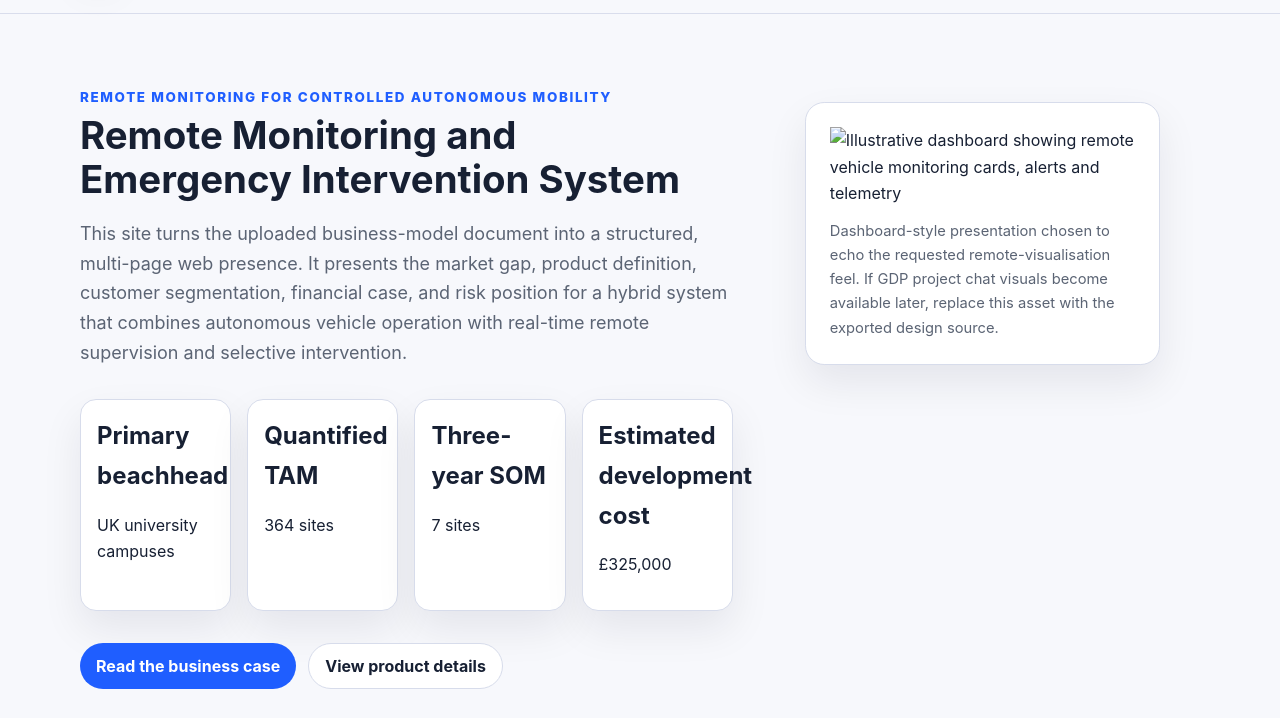
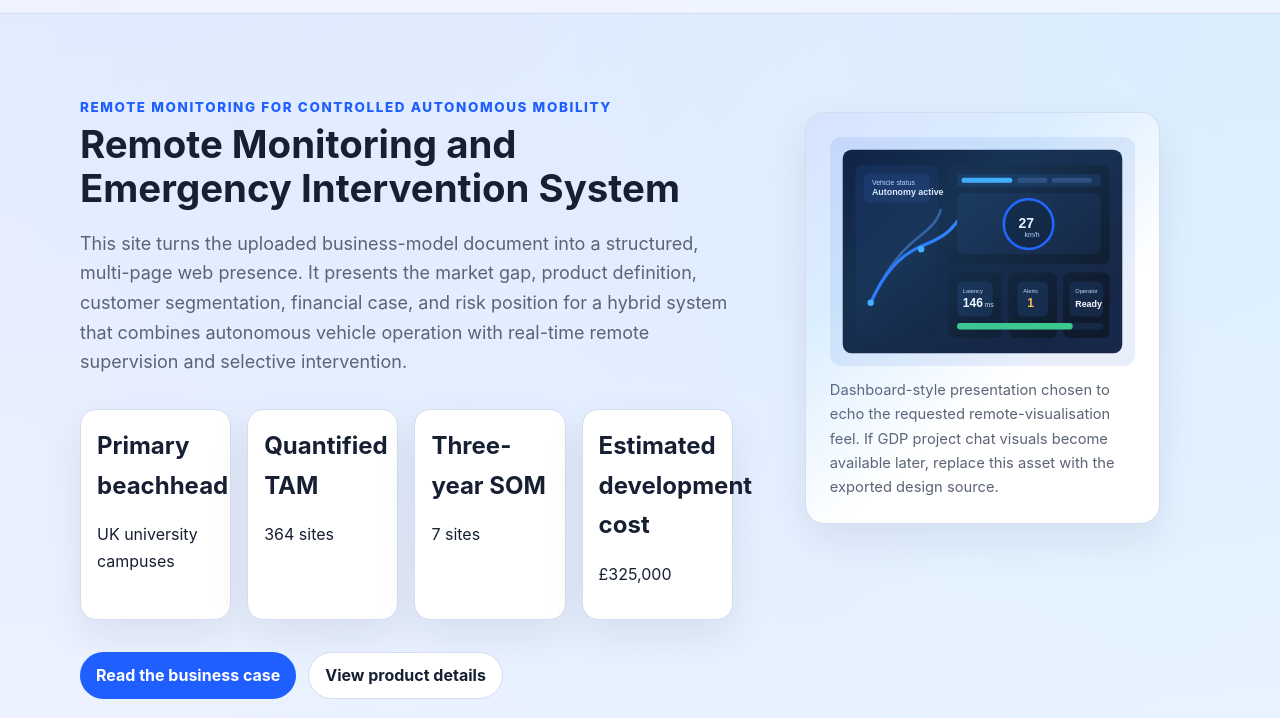
Before and after one commit to iamsupernovaa/CAVE_GDP, a plain HTML site: page index.html in a window 1280 px wide. Shown: the part 82-800 px from the top of the page. Drawn offline with Linux system fonts and the light colour scheme; files that its build step writes are made by us from their sources.

Commit message:
Refresh site styling and fix broken asset paths

```diff
--- a/asset/css/styles.css
+++ b/asset/css/styles.css
@@ -1,17 +1,19 @@
 :root {
-  --bg: #f7f8fc;
+  --bg: #f3f6ff;
   --surface: #ffffff;
-  --surface-alt: #eef2ff;
+  --surface-alt: #edf2ff;
   --surface-strong: #0b1220;
   --text: #172033;
   --muted: #5b6474;
-  --border: #d7dceb;
+  --border: #d5dcef;
   --accent: #1f5eff;
   --accent-dark: #1746bf;
+  --accent-soft: #e9efff;
   --success: #126b49;
   --warning: #895800;
   --radius: 1rem;
-  --shadow: 0 18px 40px rgba(11, 18, 32, 0.08);
+  --shadow: 0 16px 40px rgba(16, 26, 49, 0.08);
+  --shadow-hover: 0 24px 46px rgba(13, 28, 60, 0.14);
   --container: min(1120px, calc(100vw - 2rem));
   --space-xs: 0.5rem;
   --space-sm: 0.75rem;
@@ -38,7 +40,10 @@ body {
   font-family: var(--font-sans);
   line-height: 1.65;
   color: var(--text);
-  background: var(--bg);
+  background:
+    radial-gradient(circle at 8% -10%, #dce7ff 0%, transparent 38%),
+    radial-gradient(circle at 100% 0%, #d8f0ff 0%, transparent 35%),
+    var(--bg);
 }
 
 img {
@@ -124,7 +129,7 @@ tbody th {
   position: sticky;
   top: 0;
   z-index: 100;
-  background: rgba(247, 248, 252, 0.95);
+  background: rgba(243, 246, 255, 0.85);
   backdrop-filter: blur(10px);
   border-bottom: 1px solid rgba(215, 220, 235, 0.95);
 }
@@ -204,7 +209,7 @@ tbody th {
 
 .hero,
 .page-hero {
-  padding-block: var(--space-3xl);
+  padding-block: calc(var(--space-3xl) + 0.6rem) var(--space-3xl);
 }
 
 .hero-grid,
@@ -250,6 +255,19 @@ tbody th {
   border-radius: calc(var(--radius) + 0.2rem);
   padding: var(--space-lg);
   box-shadow: var(--shadow);
+}
+
+.hero-figure {
+  position: relative;
+  overflow: hidden;
+}
+
+.hero-figure::before {
+  content: "";
+  position: absolute;
+  inset: -2px;
+  background: linear-gradient(140deg, rgba(31, 94, 255, 0.18), rgba(58, 164, 255, 0.18), transparent 62%);
+  pointer-events: none;
 }
 
 .hero-figure figcaption,
@@ -322,6 +340,24 @@ footer h2 {
 .mini-card,
 .stat-card {
   padding: 1rem;
+}
+
+.card,
+.mini-card,
+.stat-card,
+.metric-panel,
+.comparison-panel {
+  transition: transform 180ms ease, box-shadow 180ms ease, border-color 180ms ease;
+}
+
+.card:hover,
+.mini-card:hover,
+.stat-card:hover,
+.metric-panel:hover,
+.comparison-panel:hover {
+  transform: translateY(-4px);
+  box-shadow: var(--shadow-hover);
+  border-color: #bcc9eb;
 }
 
 .callout {
@@ -398,6 +434,7 @@ footer h2 {
   border-radius: 999px;
   text-decoration: none;
   font-weight: 700;
+  transition: transform 120ms ease, box-shadow 140ms ease, background-color 140ms ease;
 }
 
 .button {
@@ -408,6 +445,8 @@ footer h2 {
 .button:hover {
   color: #fff;
   background: var(--accent-dark);
+  transform: translateY(-1px);
+  box-shadow: 0 8px 24px rgba(31, 94, 255, 0.35);
 }
 
 .button-secondary {
@@ -418,7 +457,8 @@ footer h2 {
 
 .button-secondary:hover {
   color: var(--text);
-  background: #eef2ff;
+  background: var(--accent-soft);
+  transform: translateY(-1px);
 }
 
 .list-plain,
@@ -488,7 +528,7 @@ footer h2 {
   padding-block: 2rem;
   margin-top: 2rem;
   border-top: 1px solid var(--border);
-  background: #f0f3fa;
+  background: linear-gradient(180deg, #edf2ff, #f6f8ff);
 }
 
 .footer-grid {
--- a/index.html
+++ b/index.html
@@ -14,14 +14,14 @@
     <meta property="og:title" content="Remote Monitoring and Emergency Intervention System">
     <meta property="og:description" content="A static website version of the business model, market case, and product strategy for a hybrid autonomy monitoring platform.">
     <meta property="og:url" content="https://YOUR-DOMAIN-HERE/">
-    <meta property="og:image" content="https://YOUR-DOMAIN-HERE/assets/images/og-image.svg">
+    <meta property="og:image" content="https://YOUR-DOMAIN-HERE/asset/images/og-image.svg">
     <meta name="twitter:card" content="summary_large_image">
     <meta name="twitter:title" content="Remote Monitoring and Emergency Intervention System">
     <meta name="twitter:description" content="Business model, product definition, market sizing, and risk analysis for a hybrid autonomy monitoring platform.">
-    <meta name="twitter:image" content="https://YOUR-DOMAIN-HERE/assets/images/og-image.svg">
-    <link rel="icon" href="assets/icons/favicon.svg" type="image/svg+xml">
-    <link rel="stylesheet" href="assets/css/styles.css">
-    <script defer src="assets/js/main.js"></script>
+    <meta name="twitter:image" content="https://YOUR-DOMAIN-HERE/asset/images/og-image.svg">
+    <link rel="icon" href="asset/icons/favicon.svg" type="image/svg+xml">
+    <link rel="stylesheet" href="asset/css/styles.css">
+    <script defer src="asset/js/main.js"></script>
   </head>
   <body>
     <a class="skip-link" href="#main-content">Skip to main content</a>
@@ -90,7 +90,7 @@
           </div>
 
           <figure class="hero-figure">
-            <img src="assets/images/hero-dashboard.svg" alt="Illustrative dashboard showing remote vehicle monitoring cards, alerts and telemetry">
+            <img src="asset/images/hero-dashboard.svg" alt="Illustrative dashboard showing remote vehicle monitoring cards, alerts and telemetry">
             <figcaption>
               Dashboard-style presentation chosen to echo the requested remote-visualisation feel. If GDP project chat visuals become available later, replace this asset with the exported design source.
             </figcaption>
```
Also changed, not shown: 404.html (+3 -3 lines), business-case.html (+5 -5 lines), product-operations.html (+6 -6 lines), strategy.html (+5 -5 lines).
